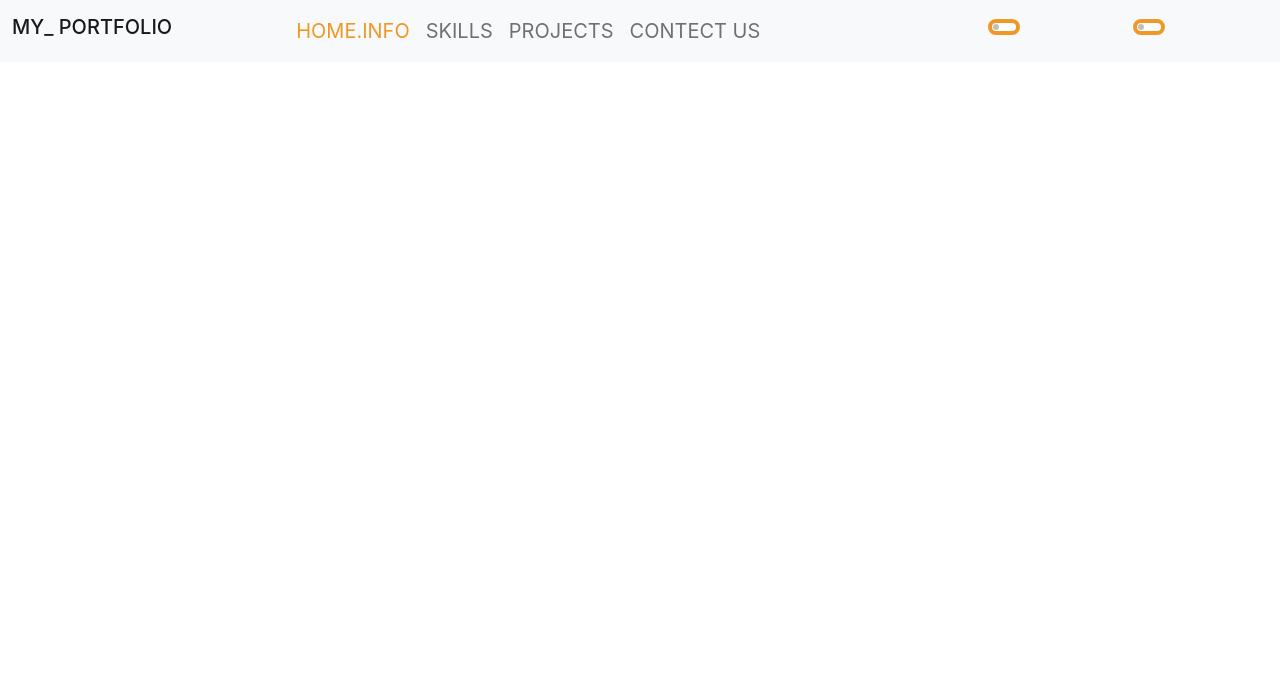
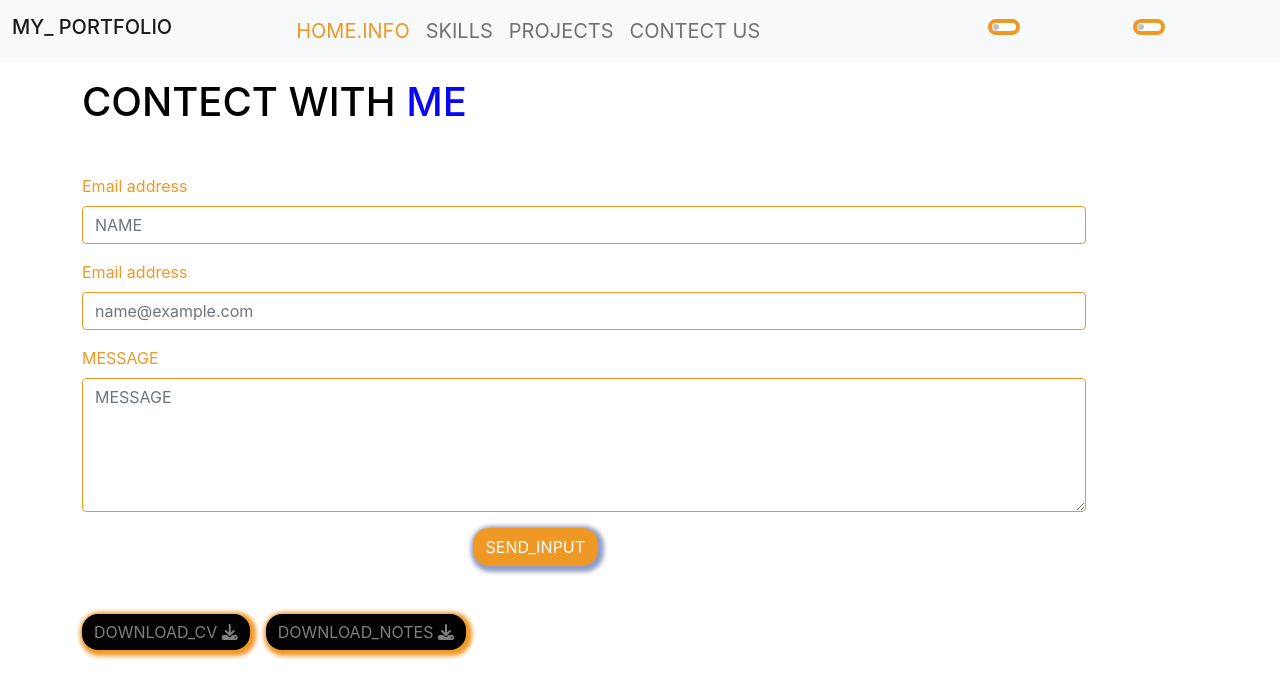
Before and after one commit to MrAbubakarjutt007/MY_PORTFOLIO, a React (Create React App) app: page /ContectMe in a window 1280 px wide. Shown: the top 698 px of the page. Built offline with nearby package versions, Linux system fonts and the light colour scheme.

Commit message:
adding contectus page

```diff
--- a/src/App.js
+++ b/src/App.js
@@ -12,6 +12,7 @@ import {
   Route
 } from "react-router-dom";
 import LoadingBar from 'react-top-loading-bar'
+import ContectUs from './components/contectus/ContectUs';
 
 
 function App() {
@@ -65,6 +66,7 @@ const togalData=()=>
         <Route path='/' element={<PortUserinfo  mode={mode} setProgress={setProgress}/>}/>
        <Route path='/projectinfo' element={<PortSlick setProgress={setProgress} />}/>
        <Route path='/information' element={ <PortUser mode={mode} setProgress={setProgress} />}/>
+       <Route path='/ContectMe' element={ <ContectUs mode={mode} setProgress={setProgress}/>}/>
 
 
        {/* <PortUser/>
--- /dev/null
+++ b/src/components/contectus/ContectUs.js
@@ -0,0 +1,44 @@
+import React from 'react'
+import "./Contectstyle.css"
+import { Link } from 'react-router-dom'
+export default function ContectUs(props) {
+    return (
+        <>
+            <div className='container'>
+                <div className='row'>
+                    <div className='col-lg-12 col-md-12 col-12'>
+                        <h1 className='my-3' style={{color:props.mode==='dark'?'white':'black'}}>CONTECT WITH<span className='chanimations'> ME</span></h1>
+                        <form className='my-5'>
+                            <div className="mb-3" id='divsize'>
+                                <label htmlFor="Username" className="form-label" id="colordata">Email address</label>
+                                <input type="text" className="form-control" id="example" placeholder="NAME" />
+                            </div>
+                            <div className="mb-3" id='divsize'>
+                                <label htmlFor="EnterEmail" className="form-label" id="colordata">Email address</label>
+                                <input type="email" className="form-control" id="exampleForm" placeholder="name@example.com" />
+                            </div>
+                            <div className="mb-3" id='divsize'>
+                                <label htmlFor="Message" className="form-label" id="colordata">MESSAGE</label>
+                                <textarea className="form-control" id="exampleFormControl" rows="5" placeholder="MESSAGE"></textarea>
+                            </div>
+                            <button type="submit" className="btn" id='contectbtn'>SEND_INPUT</button>
+                        </form>
+                    </div>
+                </div>
+            </div>
+            <div className='container'>
+                <div className='row'>
+                    <div className='col-lg-12 col-md-12 col-12'>
+                        <div className='d-flex'>
+
+                            <Link to="/" className='btn btn-success' >DOWNLOAD_CV <i class="fa-solid fa-download"></i></Link>
+
+                            <Link to="/" className='btn btn-success mx-3' >DOWNLOAD_NOTES <i class="fa-solid fa-download"></i></Link>
+
+                        </div>
+                    </div>
+                </div>
+            </div>
+        </>
+    )
+}
--- /dev/null
+++ b/src/components/contectus/Contectstyle.css
@@ -0,0 +1,60 @@
+#divsize
+{
+  width: 90%;
+}
+#colordata
+{
+    color: #ef9826;
+}
+.form-control
+{
+    border-color: #ef9826;
+}
+#contectbtn
+{
+    margin-left:35%;
+    color:white;
+    background-color:#ef9826;
+    border-radius:16px;
+    box-shadow:2px 2px 4px 4px #929ec3;
+}
+#contectbtn:hover
+{
+    color:#ef9826;
+    background-color:black;
+    box-shadow:2px 2px 4px 4px #929ec3;
+}
+.CVdownload
+{
+    border-radius:16px;
+}
+.btn-success
+{
+    background-color:black;
+    color:gray;
+    border-radius:16px;
+    box-shadow:2px 2px 4px 4px #ef9826;
+
+    border: none;
+}
+.btn-success:hover
+{
+
+    background-color:#ef9826;
+    color:white;
+    border-radius:16px;
+    box-shadow:2px 2px 4px 4px #929ec3;
+    border: none;
+
+}
+.chanimations
+{
+    animation-name:changecolor;
+    animation-duration:2s;
+    animation-iteration-count:infinite;
+}
+@keyframes changecolor
+{
+   from{color:#ef9826;}
+   to{color:blue;}
+}
--- a/src/components/mainsecand/mainsecand.css
+++ b/src/components/mainsecand/mainsecand.css
@@ -1,7 +1,6 @@
 
 .namedata
 {
-   font-size:20px;
    position:relative;
    margin-top:30px;
    font-family: serif;
@@ -15,10 +14,6 @@
    animation-fill-mode:forwards;
 
 }
-.namedata:hover
-{
-  font-size:22px;
-}
 @keyframes userdata{
   from {left: 0px;}
   to {left: 190px;}
@@ -27,7 +22,7 @@
 {
     font-size:20px;
    position: absolute;
-   margin-left:400px;
+   margin-left:-80px;
    margin-top:25px;
    animation-name:imojedata;
   animation-duration: 5s;
@@ -35,8 +30,8 @@
   animation-delay:3s ;
 }
 @keyframes imojedata {
-  from {left:0px;}
-  to {left: 140px;}
+  from {top:0px;}
+  to {top: 140px;}
 
   }
 .userimg
--- a/src/components/nev/PortNav.js
+++ b/src/components/nev/PortNav.js
@@ -22,7 +22,7 @@ export default function PortNav(props) {
           <Link className="nav-link" to="/projectinfo" id='textcolor'>PROJECTS</Link>
         </li>
         <li className="nav-item">
-          <Link className="nav-link" to="/" id='textcolor'>CONTECT US</Link>
+          <Link className="nav-link" to="/ContectMe" id='textcolor'>CONTECT US</Link>
         </li>
       </ul>
       <div className={`form-check form-switch text-${props.mode==='light'?'dark':'light'}`}>
```
